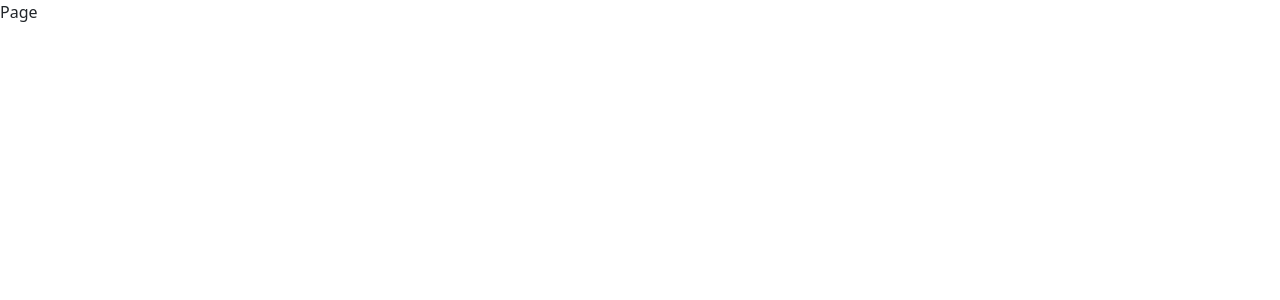
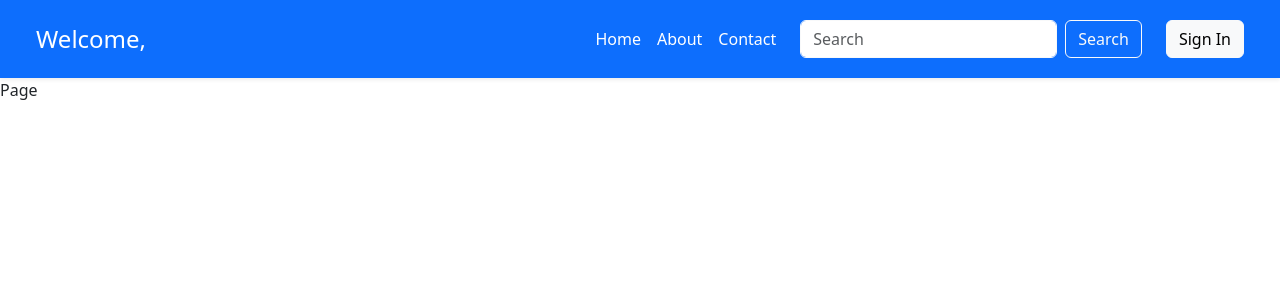
Before and after one commit to rajib010/library-system-next, a Next.js app: page /home in a window 1280 px wide. Shown: the top 300 px of the page. Built offline with nearby package versions, Linux system fonts and the light colour scheme; no server answers.

Commit message:
added navbar and managed user sessions and tokens

```diff
--- a/src/schemas/signupSchema.ts
+++ b/src/app/(app)/layout.tsx
@@ -1,13 +1,24 @@
-import { z } from "zod";
+import type { Metadata } from "next";
+import Navbar from "@/components/Navbar";
 
-export const usernameValidation = z
-  .string()
-  .min(3, { message: "Username must be at least 3 characters" })
-  .max(12, { message: "Max 12 characters allowed" })
-  .regex(/^[a-zA-Z0-9_]+$/, { message: "Username must only contain letters, numbers, and underscores" });
+export const metadata: Metadata = {
+  title: "Library Management System",
+  description: "Created using Next js",
+};
 
-export const signUpSchema = z.object({
-  username: usernameValidation,
-  email: z.string().email({ message: "Invalid email address" }),
-  password: z.string().min(6, { message: "Password must be at least 6 characters" }),
-});
+export default function RootLayout({
+  children,
+}: Readonly<{
+  children: React.ReactNode;
+}>) {
+  return (
+    <html lang="en">
+
+        <body>
+        <Navbar />
+          {children}
+          </body>
+
+    </html>
+  );
+}
--- /dev/null
+++ b/src/components/Navbar.tsx
@@ -0,0 +1,99 @@
+"use client"
+
+import { User } from "next-auth";
+import { useSession, signOut } from "next-auth/react";
+import Link from "next/link";
+
+export default function Navbar() {
+  const { data: session } = useSession();
+  const user: User = session?.user as User;
+  const isAdmin = user?.role === "admin";
+
+
+  return (
+    <nav className="navbar navbar-expand-lg navbar-dark bg-primary px-4 py-3 shadow-sm">
+      <div className="container-fluid">
+        <Link
+          className="navbar-brand text-white font-weight-bold fs-4"
+          href="/"
+        >
+         Welcome, {user?.username}
+        </Link>
+        <button
+          className="navbar-toggler"
+          type="button"
+          data-bs-toggle="collapse"
+          data-bs-target="#navbarNav"
+          aria-controls="navbarNav"
+          aria-expanded="false"
+          aria-label="Toggle navigation"
+        >
+          <span className="navbar-toggler-icon"></span>
+        </button>
+        <div className="collapse navbar-collapse" id="navbarNav">
+          <ul className="navbar-nav ms-auto mb-2 mb-lg-0">
+            <li className="nav-item">
+              <Link className="nav-link active" aria-current="page" href="/">
+                Home
+              </Link>
+            </li>
+            <li className="nav-item">
+              <Link
+                className="nav-link active"
+                aria-current="page"
+                href="/about"
+              >
+                About
+              </Link>
+            </li>
+            <li className="nav-item">
+              <Link
+                className="nav-link active"
+                aria-current="page"
+                href="/contact"
+              >
+                Contact
+              </Link>
+            </li>
+            {isAdmin && (
+              <li className="nav-item">
+                <Link
+                  className="nav-link active"
+                  aria-current="page"
+                  href="/dashboard"
+                >
+                  Dashboard
+                </Link>
+              </li>
+            )}
+          </ul>
+          <form className="d-flex ms-lg-3" role="search">
+            <input
+              className="form-control me-2 border-light"
+              type="search"
+              placeholder="Search"
+              aria-label="Search"
+            />
+            <button className="btn btn-outline-light" type="submit">
+              Search
+            </button>
+          </form>
+          <div className="d-flex ms-3">
+            {session ? (
+              <button
+                className="btn btn-outline-light"
+                onClick={() => signOut()}
+              >
+                Sign Out
+              </button>
+            ) : (
+              <Link className="btn btn-light ms-2" href="/sign-in">
+                Sign In
+              </Link>
+            )}
+          </div>
+        </div>
+      </div>
+    </nav>
+  );
+}
--- a/src/middleware.ts
+++ b/src/middleware.ts
@@ -21,6 +21,9 @@ export async function middleware(request: NextRequest) {
   if (!token && url.pathname.startsWith("/dashboard")) {
     return NextResponse.redirect(new URL("/sign-in", request.url));
   }
+  if (token?.role === "user" && url.pathname.startsWith("/dashboard")) {
+    return NextResponse.redirect(new URL("/home", request.url));
+  }
   if (url.pathname === "/") {
     return NextResponse.redirect(new URL("/home", request.url));
   }
```
Also changed, not shown: src/app/(app)/about/page.tsx (+9 -0 lines), src/app/(app)/contact/page.tsx (+9 -0 lines), src/app/(app)/dashboard/page.tsx (+9 -0 lines), src/components/BookCard.tsx (added).
